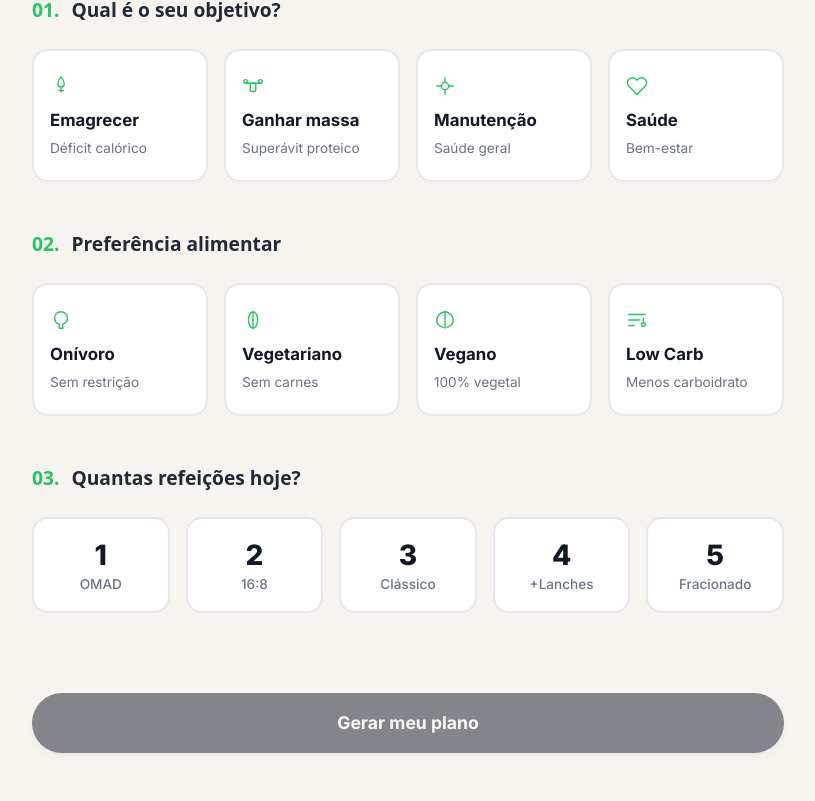
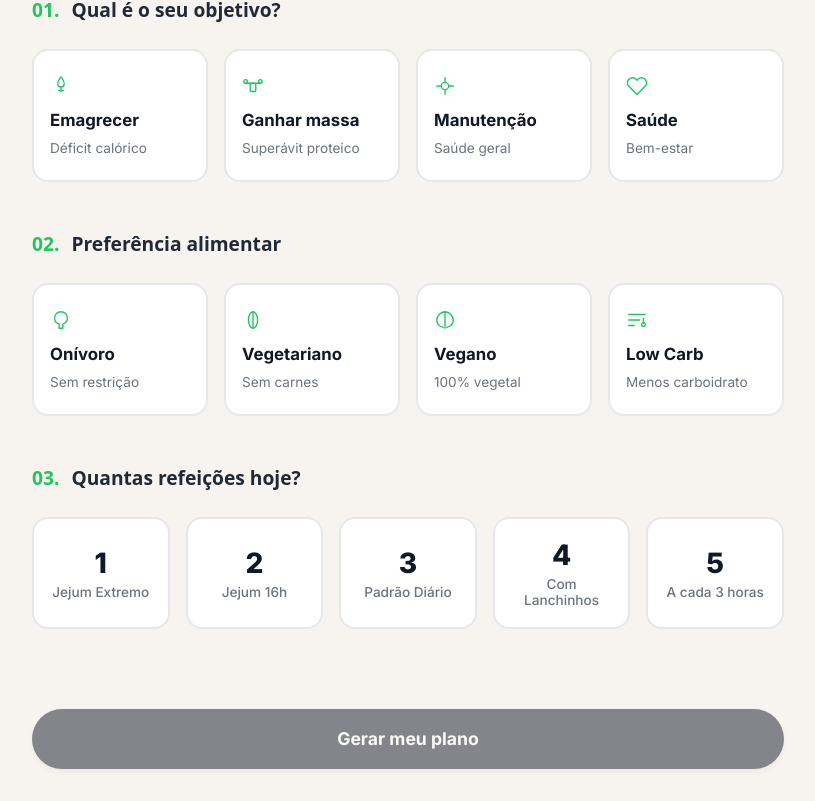
Before and after one commit to elevanceseguros/Nutri, a Next.js app: page / in a window 1280 px wide. Shown: the part 522-1323 px from the top of the page, without its empty margins (232-1047 px from the left). Built offline with nearby package versions, Linux system fonts and the light colour scheme; a web font is replaced by a local one.

Commit message:
Update page.tsx

```diff
--- a/src/app/page.tsx
+++ b/src/app/page.tsx
@@ -123,11 +123,11 @@ const DIETAS = [
 ];
 
 const MEAL_OPTIONS = [
-  { v: 1, sub: "OMAD" },
-  { v: 2, sub: "16:8" },
-  { v: 3, sub: "Clássico" },
-  { v: 4, sub: "+Lanches" },
-  { v: 5, sub: "Fracionado" }
+  { v: 1, sub: "Jejum Extremo" },
+  { v: 2, sub: "Jejum 16h" },
+  { v: 3, sub: "Padrão Diário" },
+  { v: 4, sub: "Com Lanchinhos" },
+  { v: 5, sub: "A cada 3 horas" }
 ];
 
 const MACRO_ITEMS: { key: keyof Plano; label: string }[] = [
```
